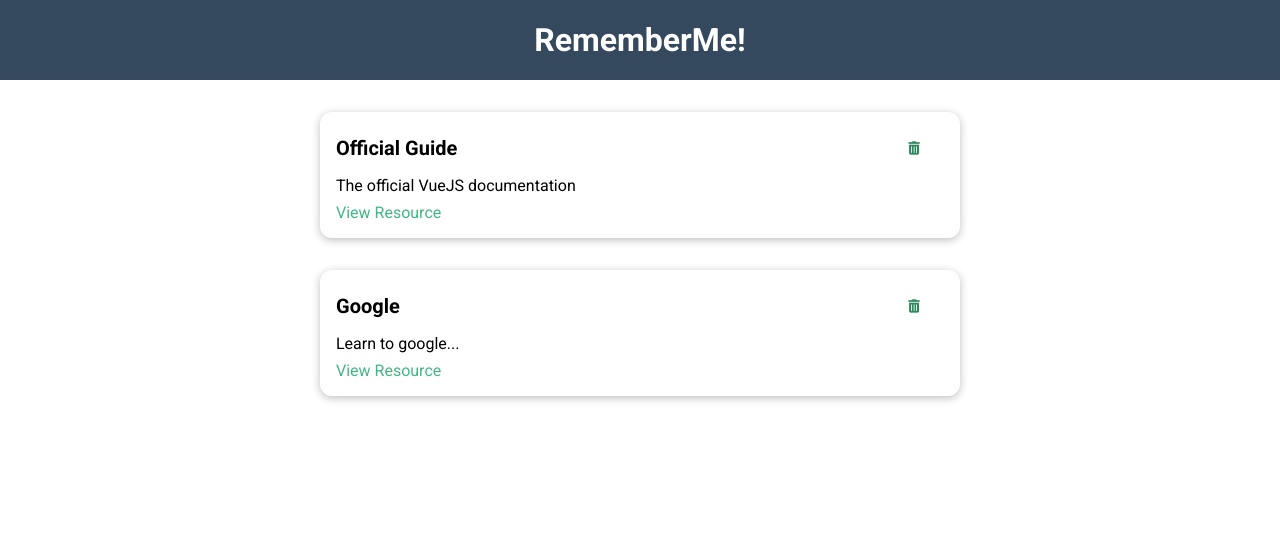
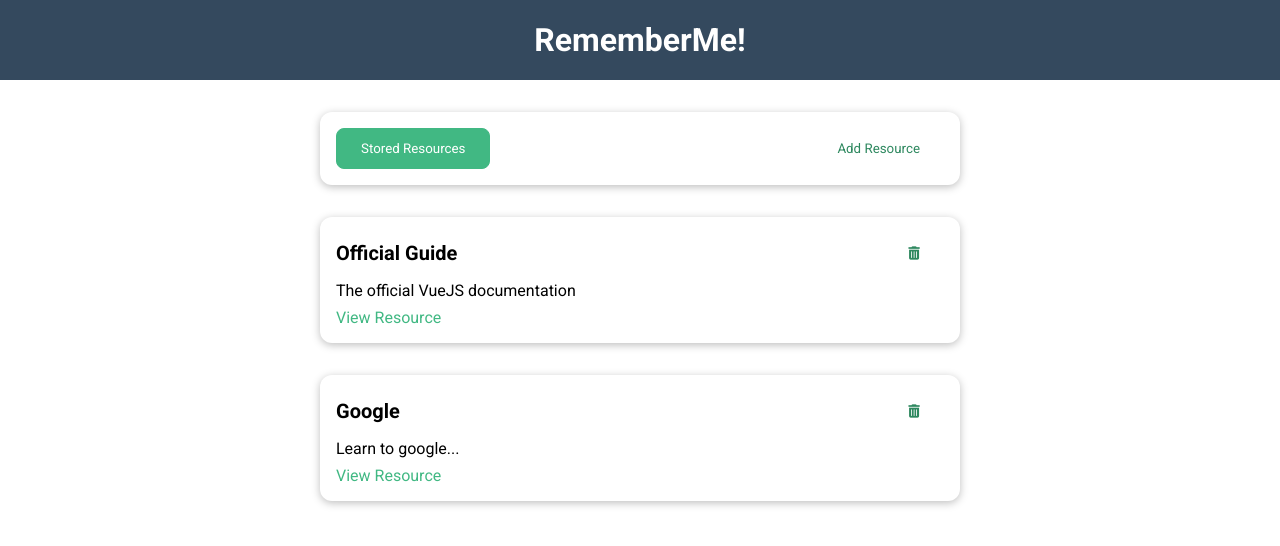
Before and after one commit to ManuelBlaze/Vue-RememberMe-App, a Vue app: page / in a window 1280 px wide. Shown: the top 546 px of the page. Built offline with nearby package versions, Linux system fonts and the light colour scheme.

Commit message:
Dynamic components

```diff
--- a/src/App.vue
+++ b/src/App.vue
@@ -1,34 +1,16 @@
 <template>
   <the-header title="RememberMe!" />
-  <stored-resources :resources="resources" />
+  <the-resources />
 </template>
 
 <script>
 import TheHeader from './components/layouts/TheHeader.vue';
-import StoredResources from './components/resources/StoredResources.vue';
+import TheResources from './components/resources/TheResources.vue';
 
 export default {
   components: {
-    StoredResources,
     TheHeader,
-  },
-  data() {
-    return {
-      resources: [
-        {
-          id: 0,
-          title: 'Official Guide',
-          description: 'The official VueJS documentation',
-          link: 'https://v3.vuejs.org/',
-        },
-        {
-          id: 1,
-          title: 'Google',
-          description: 'Learn to google...',
-          link: 'https://google.org',
-        },
-      ],
-    };
+    TheResources,
   },
 };
 </script>
--- /dev/null
+++ b/src/components/resources/AddResource.vue
@@ -0,0 +1,3 @@
+<template>
+  <h2>Add Resource</h2>
+</template>
--- a/src/components/resources/StoredResources.vue
+++ b/src/components/resources/StoredResources.vue
@@ -15,7 +15,7 @@ import ResourceItem from './ResourceItem.vue';
 
 export default {
   components: { ResourceItem },
-  props: ['resources'],
+  inject: ['resources'],
 };
 </script>
 
--- /dev/null
+++ b/src/components/resources/TheResources.vue
@@ -0,0 +1,74 @@
+<template>
+  <base-card class="container">
+    <base-button
+      @click="setSelectedTab('stored-resources')"
+      :mode="isStoredSelected"
+    >
+      Stored Resources
+    </base-button>
+    <base-button
+      @click="setSelectedTab('add-resources')"
+      :mode="isAddSelected"
+    >
+      Add Resource
+    </base-button>
+  </base-card>
+
+  <component :is="selectedTab" />
+</template>
+
+<script>
+import AddResources from './AddResource.vue';
+import StoredResources from './StoredResources.vue';
+
+export default {
+  components: {
+    AddResources,
+    StoredResources,
+  },
+  data() {
+    return {
+      selectedTab: 'stored-resources',
+      resources: [
+        {
+          id: 0,
+          title: 'Official Guide',
+          description: 'The official VueJS documentation',
+          link: 'https://v3.vuejs.org/',
+        },
+        {
+          id: 1,
+          title: 'Google',
+          description: 'Learn to google...',
+          link: 'https://google.org',
+        },
+      ],
+    };
+  },
+  computed: {
+    isStoredSelected() {
+      return this.selectedTab === 'stored-resources' ? null : 'flat';
+    },
+    isAddSelected() {
+      return this.selectedTab === 'add-resources' ? null : 'flat';
+    },
+  },
+  provide() {
+    return {
+      resources: this.resources,
+    };
+  },
+  methods: {
+    setSelectedTab(tab) {
+      this.selectedTab = tab;
+    },
+  },
+};
+</script>
+
+<style scoped>
+.container {
+  display: flex;
+  justify-content: space-between;
+}
+</style>
```
